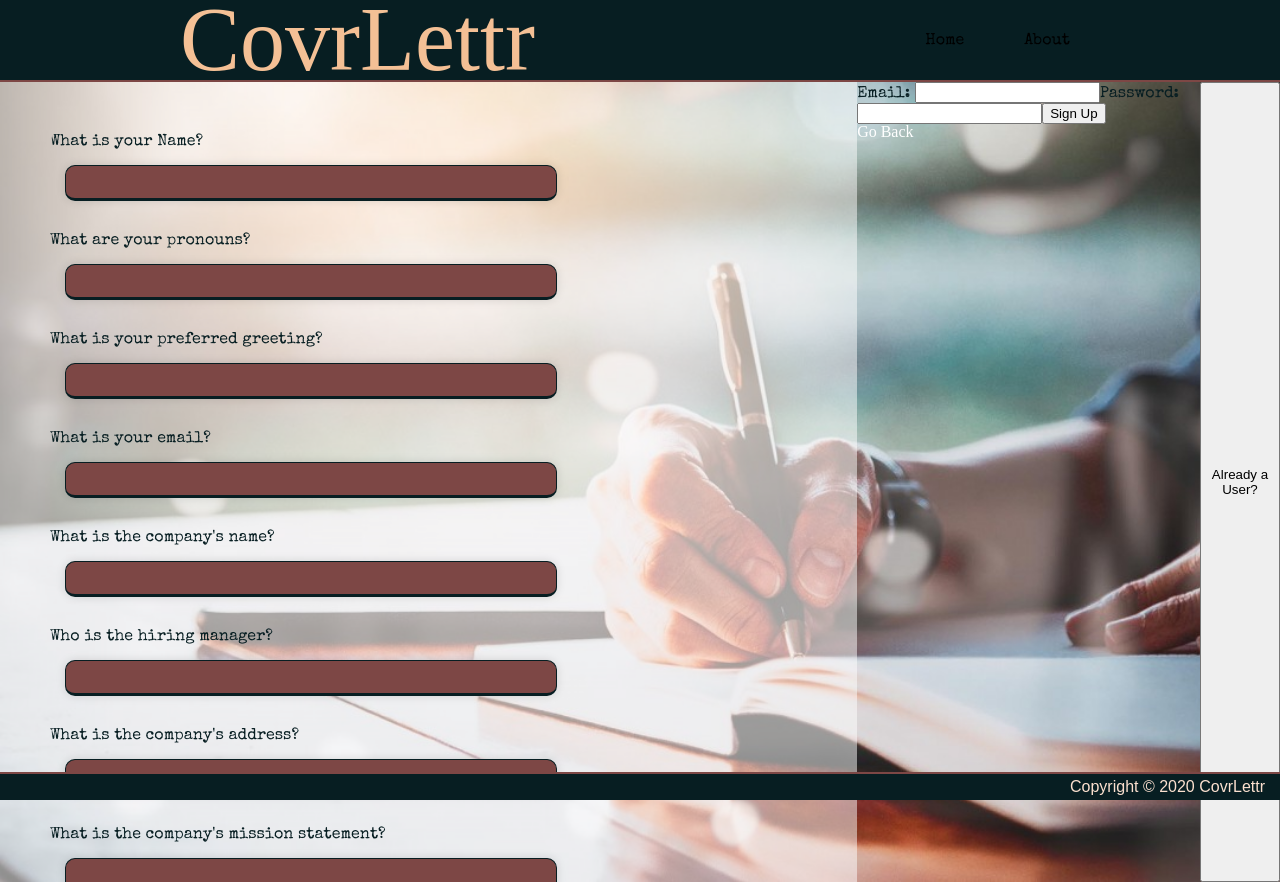
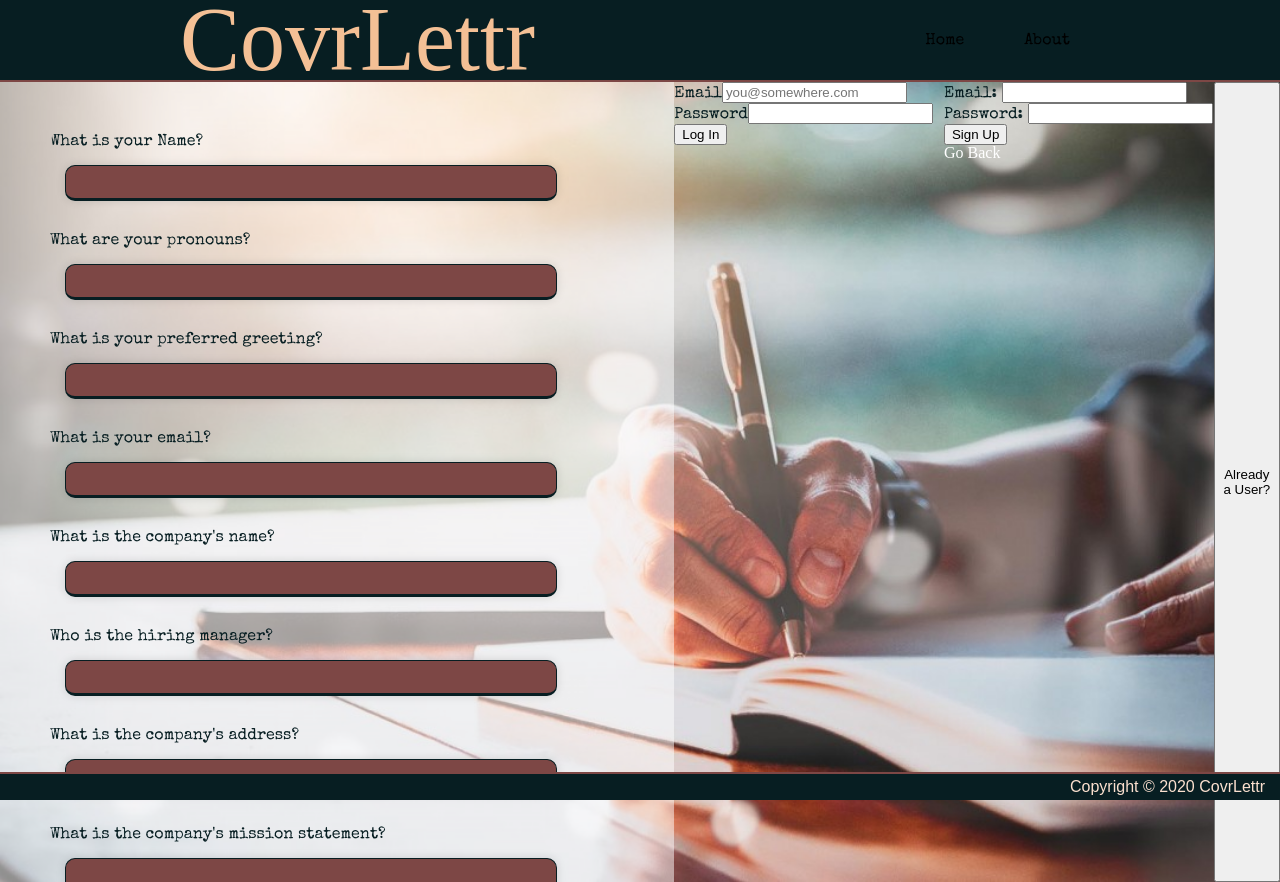
Before and after one commit to covrLettr/covrLettr-React, a React app: page / in a window 1280 px wide. Built offline with nearby package versions, Linux system fonts and the light colour scheme; no server answers.

Commit message:
login now working

```diff
--- a/src/components/Form/Form.js
+++ b/src/components/Form/Form.js
@@ -11,10 +11,10 @@ const Form = ({ onSubmit }) => {
 
   return (
     <section className={styles.Form}>
-      <form>
+      <form onSubmit={onSubmit}>
         {inputFormElements}
         <input type="reset"  name="ResetButton" value="Reset"></input>
-        <button onSubmit={onSubmit} > Create </button>
+        <button> Create </button>
       </form>
     </section>
   );
--- a/src/components/Login/Login.js
+++ b/src/components/Login/Login.js
@@ -1,7 +1,5 @@
 import React, { useState } from 'react';
-import styles from './LogUpS.css';
 import { useLogin } from '../hooks/auth';
-
 
 const LogIn = () => {
   const { login, authErr } = useLogin();
@@ -19,7 +17,7 @@ const LogIn = () => {
   return (
     <>
       {authErr && <p>{authErr}</p>}
-      <form className={styles.Login} onSubmit={handleSubmit}>
+      <form onSubmit={handleSubmit}>
         <p>
           <label htmlFor="signin-email">Email</label>
           <input id="signin-email" onChange={handleEmailChange} type="text" name="email" required placeholder="you@somewhere.com" />
--- a/src/containers/CovrLettr.js
+++ b/src/containers/CovrLettr.js
@@ -3,12 +3,14 @@ import Form from '../components/Form/Form';
 // import HeroImage from '../components/HeroImage/HeroImage';
 import styles from './CovrLettr.css';
 import SignUpForm from '../components/LogUpS/SignUp';
+import LoginForm from '../components/Login/Login';
 
 const CovrLettr = () => (
   <main className={styles.Main}>
     <div>
       <Form />
     </div>
+    <LoginForm />
     <SignUpForm />
   </main>
 );
```
